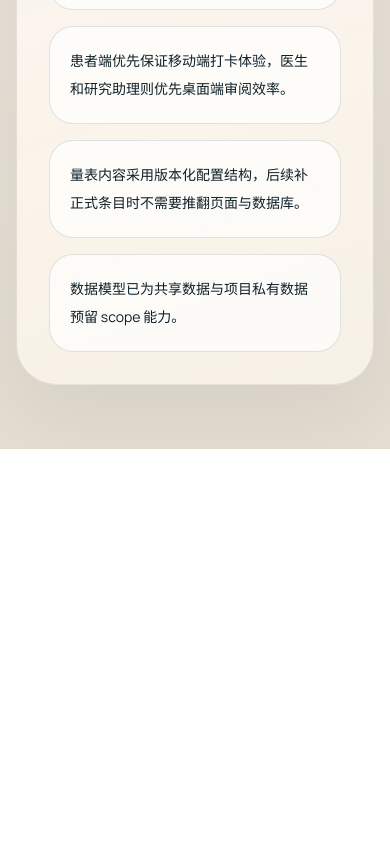
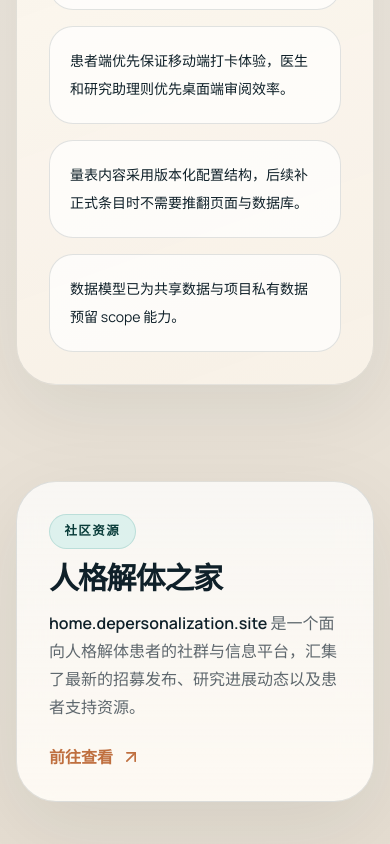
Before and after one commit to Sisi-Wiciel/dpdr-symptom-management-web, a Next.js app: page / in a window 390 px wide. Shown: the part 4385-5229 px from the top of the page. Before the commit the page ends 4834 px from the top, so only its background shows below. Built offline with nearby package versions, Linux system fonts and the light colour scheme.

Commit message:
Add link to home.depersonalization.site (人格解体之家)
Agent-Logs-Url: https://github.com/Sisi-Wiciel/dpdr-symptom-management-web/sessions/2602c076-c309-4585-a712-0f73b94ac85d

Co-authored-by: Sisi-Wiciel <21168981+Sisi-Wiciel@users.noreply.github.com>

```diff
--- a/src/app/page.tsx
+++ b/src/app/page.tsx
@@ -1,5 +1,5 @@
 import Link from "next/link";
-import { ArrowRight, ClipboardPlus, ShieldCheck, Stethoscope } from "lucide-react";
+import { ArrowRight, ArrowUpRight, ClipboardPlus, ShieldCheck, Stethoscope } from "lucide-react";
 import { MetricCard } from "@/components/metric-card";
 import { SectionHeading } from "@/components/section-heading";
 import { SiteHeader } from "@/components/site-header";
@@ -133,6 +133,30 @@ export default function HomePage() {
             </div>
           </div>
         </section>
+        <section id="community" className="mx-auto mt-24 max-w-7xl">
+          <a
+            href="https://home.depersonalization.site"
+            target="_blank"
+            rel="noopener noreferrer"
+            aria-label="前往人格解体之家"
+            className="surface-card group flex flex-col gap-6 rounded-[40px] p-8 transition hover:-translate-y-1 md:flex-row md:items-center md:justify-between md:p-10"
+          >
+            <div className="space-y-3">
+              <span className="eyebrow">社区资源</span>
+              <h2 className="display-heading text-3xl font-semibold text-[var(--ink)] md:text-4xl">
+                人格解体之家
+              </h2>
+              <p className="max-w-2xl text-base leading-7 text-[var(--muted)]">
+                <strong className="font-semibold text-[var(--ink)]">home.depersonalization.site</strong>{" "}
+                是一个面向人格解体患者的社群与信息平台，汇集了最新的招募发布、研究进展动态以及患者支持资源。
+              </p>
+            </div>
+            <div className="flex shrink-0 items-center gap-2 font-semibold text-[var(--accent-warm)]">
+              前往查看
+              <ArrowUpRight className="h-5 w-5 transition group-hover:translate-x-0.5 group-hover:-translate-y-0.5" />
+            </div>
+          </a>
+        </section>
       </main>
     </div>
   );
--- a/src/components/site-header.tsx
+++ b/src/components/site-header.tsx
@@ -1,4 +1,5 @@
 import Link from "next/link";
+import { ExternalLink } from "lucide-react";
 
 const navItems = [
   { label: "定位", href: "#positioning" },
@@ -23,6 +24,15 @@ export function SiteHeader() {
               {item.label}
             </Link>
           ))}
+          <a
+            href="https://home.depersonalization.site"
+            target="_blank"
+            rel="noopener noreferrer"
+            className="inline-flex items-center gap-1 transition hover:text-[var(--ink)]"
+          >
+            人格解体之家
+            <ExternalLink className="h-3 w-3" />
+          </a>
         </nav>
         <div className="flex items-center gap-3">
           <Link href="/signin" className="pill pill-secondary hidden md:inline-flex">
--- a/src/components/workspace-shell.tsx
+++ b/src/components/workspace-shell.tsx
@@ -1,4 +1,5 @@
 import Link from "next/link";
+import { ExternalLink } from "lucide-react";
 import type { ReactNode } from "react";
 
 import { signOutAction } from "@/lib/auth/actions";
@@ -82,6 +83,18 @@ export function WorkspaceShell({
               </form>
             </div>
           ) : null}
+          <a
+            href="https://home.depersonalization.site"
+            target="_blank"
+            rel="noopener noreferrer"
+            className="flex items-center justify-between rounded-[24px] border border-[var(--line)] bg-white/50 px-4 py-4 text-sm transition hover:bg-white/80"
+          >
+            <div>
+              <p className="font-semibold text-[var(--ink)]">人格解体之家</p>
+              <p className="mt-1 text-xs leading-5 text-[var(--muted)]">招募发布 · 研究进展</p>
+            </div>
+            <ExternalLink className="h-4 w-4 shrink-0 text-[var(--muted)]" />
+          </a>
         </aside>
         <main className="space-y-6">{children}</main>
       </div>
```
Also changed, not shown: 1 other file (tests, documents, lock files or other folders).
